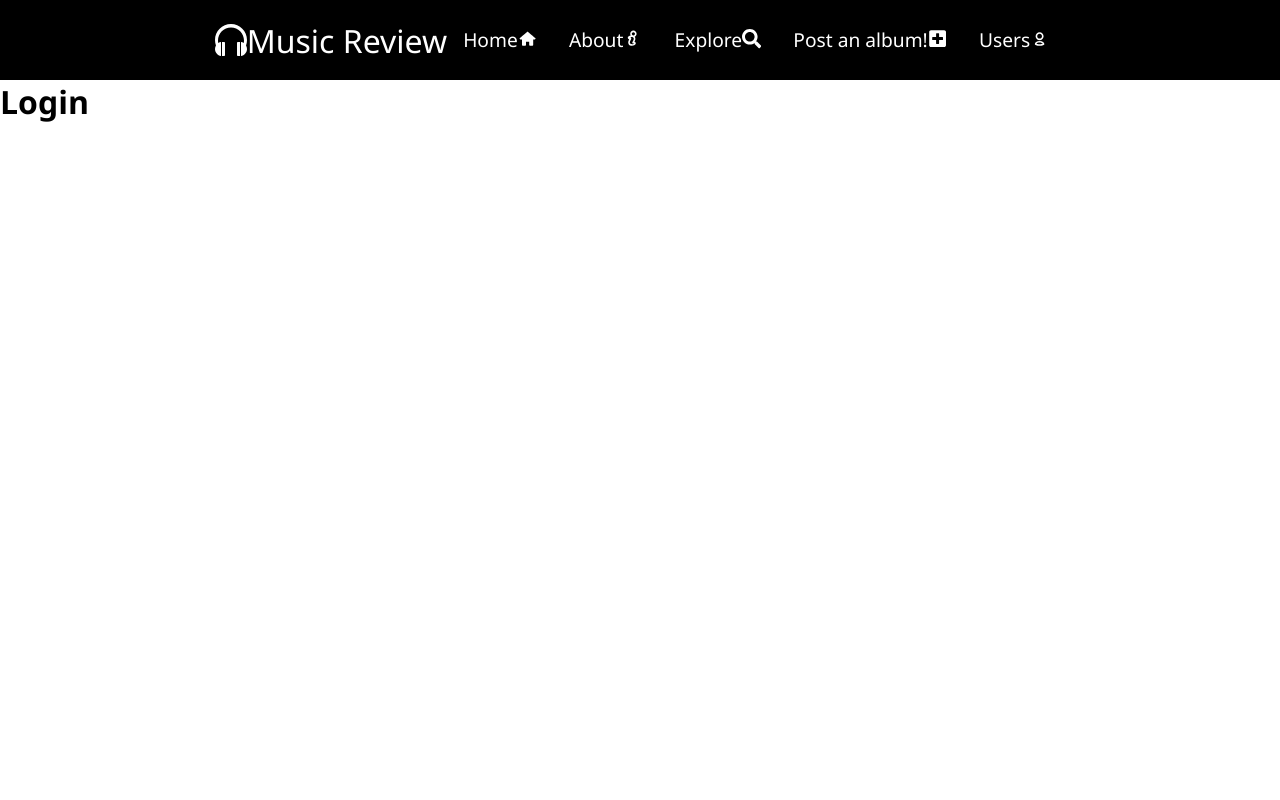
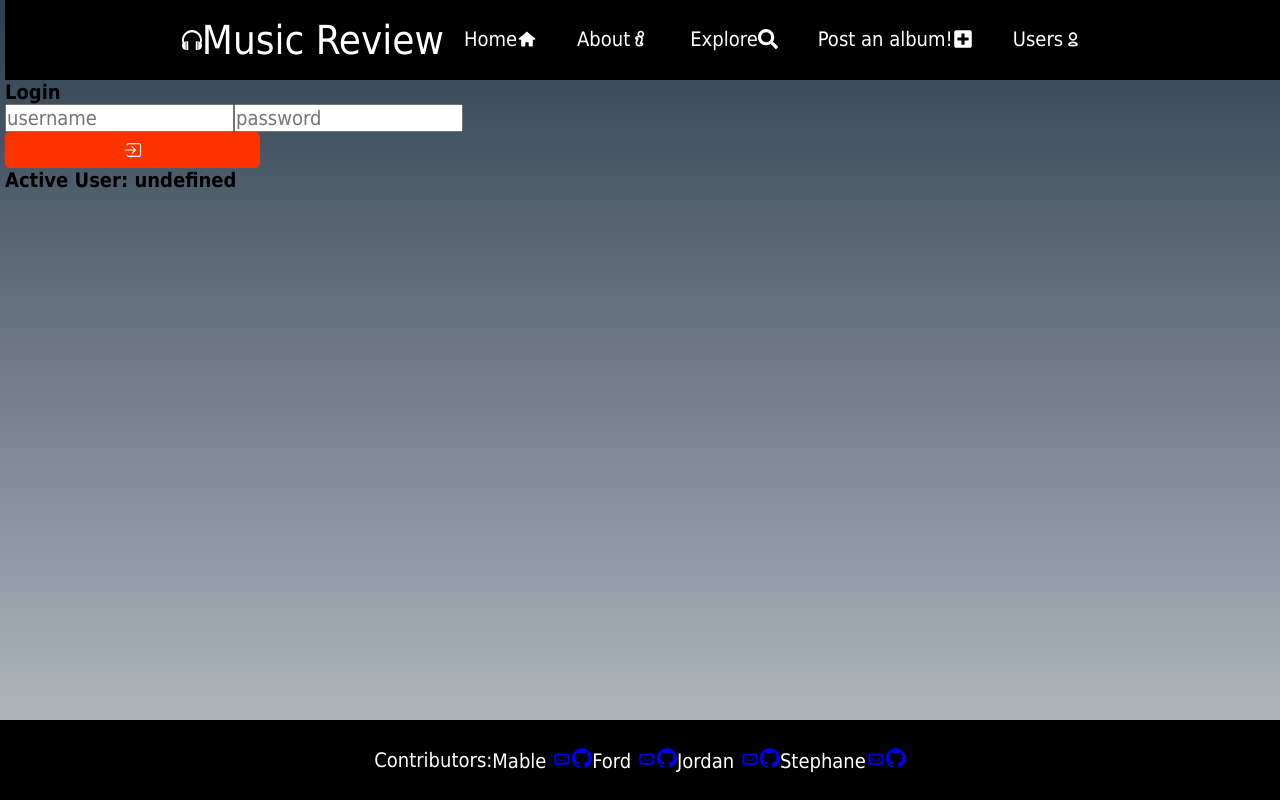
Before and after one commit to largemable/deepDive-frontend, a React (Create React App) app: page / in a window 1280 px wide. Built offline with nearby package versions, Linux system fonts and the light colour scheme.

Commit message:
Footer and Login button on

```diff
--- a/src/App.js
+++ b/src/App.js
@@ -9,8 +9,20 @@ import About from './components/About';
 import Users from './components/Users';
 import PostAlbum from './components/PostAlbum';
 import PostReview from './components/PostReview';
-import styled, { createGlobalStyle, css} from 'styled-components'
+
+//Styles
+import { IconContext } from 'react-icons/lib';
+import { TiMail } from "react-icons/ti";
+import { SiGithub } from 'react-icons/si';
 import GlobalStyle from './GlobalStyle';
+import {StyledFooter, StyledFooterUl, StyledFooterLi} from './components/styles/Navbar.elements';
+
+
+
+
+
+
+
 
 function App() {
 	const [users, setUsers] = useState([]);
@@ -20,7 +32,7 @@ function App() {
 		<div>
 			<GlobalStyle />
 			<Nav />
-			<main>
+			<main style={{ marginBottom: '-80px', minHeight: '100%' }}>
 				<Switch>
 					<Route
 						exact
@@ -60,6 +72,49 @@ function App() {
 					{/* <PostAlbum /> */}
 				</Switch>
 			</main>
+			<footer>
+				<StyledFooter>
+					<p> Contributors:</p>
+					<StyledFooterUl>
+						<StyledFooterLi>
+							Mable{' '}
+							<a href='mailto:'>
+								<TiMail />
+							</a>
+							<a href='https://https://www.github.com/StephtheITSloth'>
+								<SiGithub />
+							</a>
+						</StyledFooterLi>
+						<StyledFooterLi>
+							Ford{' '}
+							<a href='mailto:'>
+								<TiMail />
+							</a>
+							<a href='https://https://www.github.com/StephtheITSloth'>
+								<SiGithub />
+							</a>
+						</StyledFooterLi>
+						<StyledFooterLi>
+							Jordan{' '}
+							<a href='mailto:'>
+								<TiMail />
+							</a>
+							<a href='https://https://www.github.com/StephtheITSloth'>
+								<SiGithub />
+							</a>
+						</StyledFooterLi>
+						<StyledFooterLi>
+							Stephane
+							<a href='mailto:stephan.karim.sk@gmail.com'>
+								<TiMail />
+							</a>
+							<a href='https://https://www.github.com/StephtheITSloth'>
+								<SiGithub />
+							</a>
+						</StyledFooterLi>
+					</StyledFooterUl>
+				</StyledFooter>
+			</footer>
 		</div>
 	);
 }
--- a/src/GlobalStyle.js
+++ b/src/GlobalStyle.js
@@ -1,13 +1,20 @@
 import styled, { createGlobalStyle } from 'styled-components';
-import NavBar from './components/styles/Navbar';
-
+import Background from './bckgroundImg/Grade-Grey.jpg';
 const GlobalStyle = createGlobalStyle`
 
 *{
     box-sizing: border-box;
     margin: 0;
     padding: 0;
-    font-family: 'Segoe UI', Tahoma, Geneva, Verdana, sans-serif
+    font-family: 'GloriaHallelujah','Sacramento', Tahoma, Geneva, Verdana, sans-serif;
+	font-size: 20px;
+
+}
+
+body {
+	height: 100%;
+	margin-left: 5px;
+	background-image: url(${Background})
 }
 
 `;
@@ -27,26 +34,4 @@ export const Container = styled.div`
 	}
 `;
 
-export const Button = styled.button`
-	border-radius: 5px;
-	background: ${({ primary }) => (primary ? '#3366ff' : '#ff3300')};
-	white-space: nowrap;
-	padding: ${({ big }) => (big ? '12px 64px' : '10px 20px')};
-	color: white;
-	font-size: ${({ fontbig }) => (fontbig ? '20px' : '16px')};
-	outline: none;
-	border: none;
-	cursor: pointer;
-
-	&:hover {
-		transition: all 0.3s ease-out;
-		background: white;
-		background: ${({ primary }) => (primary ? '#ff3300' : '#3366ff')};
-	}
-
-	@media screen and (max-width: 960px) {
-		width: 100%;
-	}
-`;
-
 export default GlobalStyle;
--- a/src/components/Login.js
+++ b/src/components/Login.js
@@ -3,6 +3,10 @@ import { useHistory } from 'react-router-dom';
 import axios from 'axios';
 import APIurl from '../config';
 import LoginComponent from './styles/LoginComponent'
+import { IoIosLogIn } from 'react-icons/io';
+import {LogInBtn} from './styles/Login.elements'
+
+
 
 const Login = ( { users, activeUser, setActiveUser } ) => {
 
@@ -41,8 +45,25 @@ const Login = ( { users, activeUser, setActiveUser } ) => {
 
 	return (
 		<div>
-			{/* <LoginComponent /> */}
-
+				<form onSubmit={handleSubmit} className='login-form'>
+					<input
+						onChange={handleChange}
+						name='name'
+						value={loginData.name}
+						placeholder='username'
+					/>
+					<input
+						onChange={handleChange}
+						type='password'
+						name='password'
+						value={loginData.password}
+						placeholder='password'
+					/>
+					<LogInBtn className='button' id='button' type='submit'>
+						<IoIosLogIn />
+					</LogInBtn>
+				</form>
+				<h2>{`Active User: ${activeUser?.name}`}</h2>
 		</div>
 	);
 };
--- a/src/components/styles/Login.elements.js
+++ b/src/components/styles/Login.elements.js
@@ -1,16 +1,50 @@
 import styled from 'styled-components';
-import Button from '../../GlobalStyle';
-import Container from '../../GlobalStyle';
+import {Container} from '../../GlobalStyle';
 
-export const LogInBtn = styled(Button)`
+export const Btn = styled.button`
+	border-radius: 5px;
+	background: ${({ primary }) => (primary ? '#3366ff' : '#ff3300')};
+	white-space: nowrap;
+	padding: ${({ big }) => (big ? '12px 64px' : '10px 20px')};
+	color: white;
+	font-size: ${({ fontbig }) => (fontbig ? '20px' : '16px')};
+	outline: none;
+	border: none;
+	cursor: pointer;
+
+	&:hover {
+		transition: all 0.3s ease-out;
+		background: white;
+		background: ${({ primary }) => (primary ? '#ff3300' : '#3366ff')};
+	}
+
+	@media screen and (max-width: 960px) {
+		width: 100%;
+	}
+`;
+
+
+export const LogInBtn = styled(Btn)`
 	display: flex;
 	justify-content: center;
 	align-items: center;
 	padding: 8px 16px;
 	height: 100%;
-	width: 100%;
+	width: 20%;
 	border: none;
 	outline: none;
 
-	${Button}
+	${Btn}
 `;
+
+export const StyledFormWrapper = styled.section``;
+
+export const StyledForm = styled.form``;
+
+export const StyledInput = styled.input``;
+
+export const StyledTextArea = styled.textarea``;
+
+export const StyledButton = styled.button``;
+
+export const StyledFieldset = styled.fieldset``;
--- a/src/components/styles/LoginComponent.js
+++ b/src/components/styles/LoginComponent.js
@@ -1,15 +1,15 @@
-// import React from 'react';
-// import styled from 'styled-components'
-// import LogInBtn from './Login.elements';
-// import Container from '../../GlobalStyle';
+import React from 'react';
+import styled from 'styled-components'
+import {LogInBtn} from './Login.elements';
+import Container from '../../GlobalStyle';
 
 
-// const LoginComponent = () => {
-//     return (
-//         <div>
+const LoginComponent = () => {
+    return (
+        <div>
 
-//         </div>
-//     );
-// };
+        </div>
+    );
+};
 
-// export default LoginComponent;
+export default LoginComponent;
--- a/src/components/styles/Navbar.elements.js
+++ b/src/components/styles/Navbar.elements.js
@@ -2,6 +2,8 @@ import styled from 'styled-components';
 import { Link } from 'react-router-dom';
 import Container from '../../GlobalStyle';
 import { ImHeadphones } from 'react-icons/im';
+import { Mirage} from '../../bckgroundImg/Mirage.jpg'
+
 
 export const Nav = styled.nav`
 	background: black;
@@ -78,6 +80,7 @@ export const NavMenu = styled.ul`
 
 export const NavItems = styled.li`
 	height: 80px;
+	color: white;
 	border-bottom: 2px solid transparent;
 
 	&:hover {
@@ -113,3 +116,25 @@ export const NavLink = styled(Link)`
 		}
 	}
 `;
+
+export const StyledFooter = styled(Nav)`
+	position: fixed;
+	bottom: 0;
+	left: 0;
+	top: auto;
+	width: 100%;
+	height: 80px;
+
+
+
+`;
+ export const StyledFooterUl = styled.ul`
+	color: white;
+	text-decoration: none;
+ `;
+
+ export const StyledFooterLi = styled.li`
+	color: white;
+	display: inline-block;
+
+ `;
--- a/src/components/styles/Navbar.js
+++ b/src/components/styles/Navbar.js
@@ -65,6 +65,7 @@ const Navbar = () => {
 						</NavItems>
 					</NavMenu>
 				</Nav>
+
 			</IconContext.Provider>
 		</>
 	);
--- a/src/index.css
+++ /dev/null
@@ -1,13 +0,0 @@
-body {
-  margin: 0;
-  font-family: -apple-system, BlinkMacSystemFont, 'Segoe UI', 'Roboto', 'Oxygen',
-    'Ubuntu', 'Cantarell', 'Fira Sans', 'Droid Sans', 'Helvetica Neue',
-    sans-serif;
-  -webkit-font-smoothing: antialiased;
-  -moz-osx-font-smoothing: grayscale;
-}
-
-code {
-  font-family: source-code-pro, Menlo, Monaco, Consolas, 'Courier New',
-    monospace;
-}
--- a/src/index.js
+++ b/src/index.js
@@ -1,6 +1,5 @@
 import React from 'react';
 import ReactDOM from 'react-dom';
-import './index.css';
 import App from './App';
 import { BrowserRouter as Router } from 'react-router-dom';
 
```
Also changed, not shown: src/bckgroundImg/50 Shades of Grey.jpg (added), src/bckgroundImg/Grade-Grey.jpg (added).
